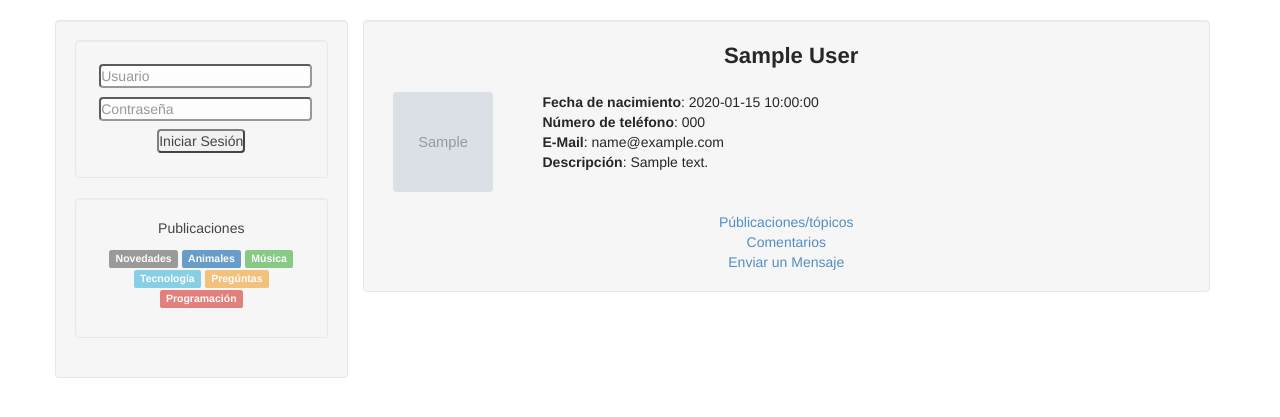
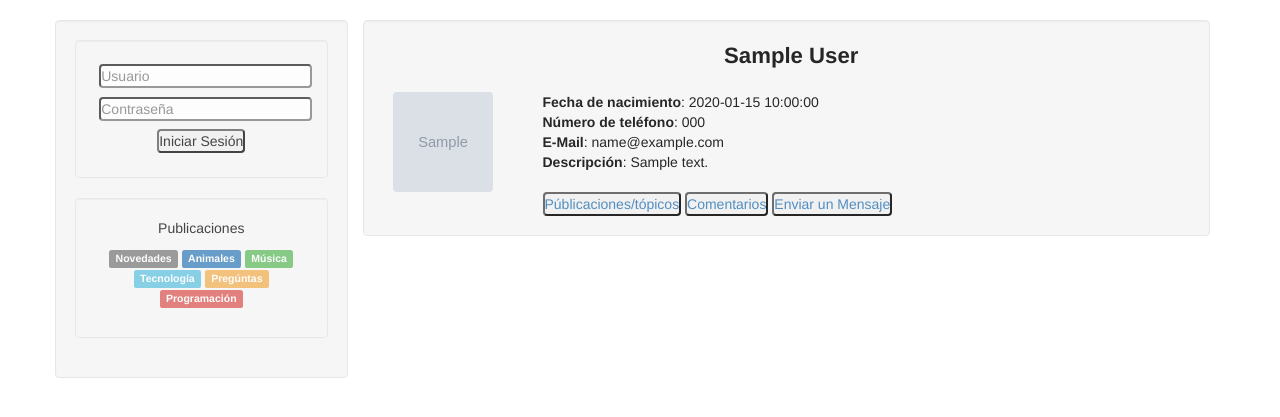
Before and after one commit to jorgelinor/blog, a Python web app: template templates/profile.html in a window 1280 px wide. Shown: the part 52-469 px from the top of the page. Run offline with Jinja, Linux system fonts and the light colour scheme; the template is opened without the code that fills it: most values are stand-ins (such as "Sample title", 1, 10 or a date in 2020); grey boxes marked "Sample" are stand-in pictures; some libraries are stand-ins or nearby versions.

Commit message:
Ultimos detalles

```diff
--- a/templates/admin.html
+++ b/templates/admin.html
@@ -18,10 +18,10 @@
     <br><br>
     <div class="well">
             <div class="row">
-            <label class="col-lg-6">
+            <label class="col-ms-6">
                 <p style="text-align: left"><input type="radio" class="Seleccion" name="seleccion" value="topic" >Posts</p>
                 <label style="text-align: left">
-                    <div class="col-lg-5" id='topicos'>
+                    <div class="col-ms-12" id='topicos'>
                     <p><input type="radio" name="topic" value="Animales">Animales</p>
                     <p><input type="radio" name="topic" value="Tecnologia">Tecnología</p>
                     <p><input type="radio" name="topic" value="Preguntas">Preguntas</p>
--- a/templates/profile.html
+++ b/templates/profile.html
@@ -27,19 +27,16 @@
 				<b>Descripción</b>: {{profile.user_desc}}
 			{%endif%}<br><br>
 			{%if modificable == True%}
-				<button><a href="/profile/_edit">Modificar información</a></button>
-				<button><a href="/profile/_editpass">Cambiar contraseña</a></button>
-				<br>
+				<a href="/profile/_edit"><button>Modificar información</button></a>
+				<a href="/profile/_editpass"><button>Cambiar contraseña</button></a>
+			{%endif%}
+			<a href="/profile/_viewposts?u={{profile.displayName}}"><button>Públicaciones/tópicos</button></a>
+			<a href="/profile/_viewcomments?u={{profile.displayName}}"><button>Comentarios</button></a>
+			{%if modificable!=True%}
+				<a href="/profile/_sendpm?u={{profile.displayName}}"><button>Enviar un Mensaje</button></a>
 			{%endif%}
 		</div>
 	</div>
-	<br>
-	<a href="/profile/_viewposts?u={{profile.displayName}}">Públicaciones/tópicos</a><br>
-	<a href="/profile/_viewcomments?u={{profile.displayName}}">Comentarios</a><br>
-	{%if modificable!=True%}
-		<a href="/profile/_sendpm?u={{profile.displayName}}">Enviar un Mensaje</a><br>
-	{%endif%}
-
 	<script src="/js/jquery.js"></script>
 	<script src="/js/javascript.js"></script>
 </div>
```
Also changed, not shown: 15 other files.
